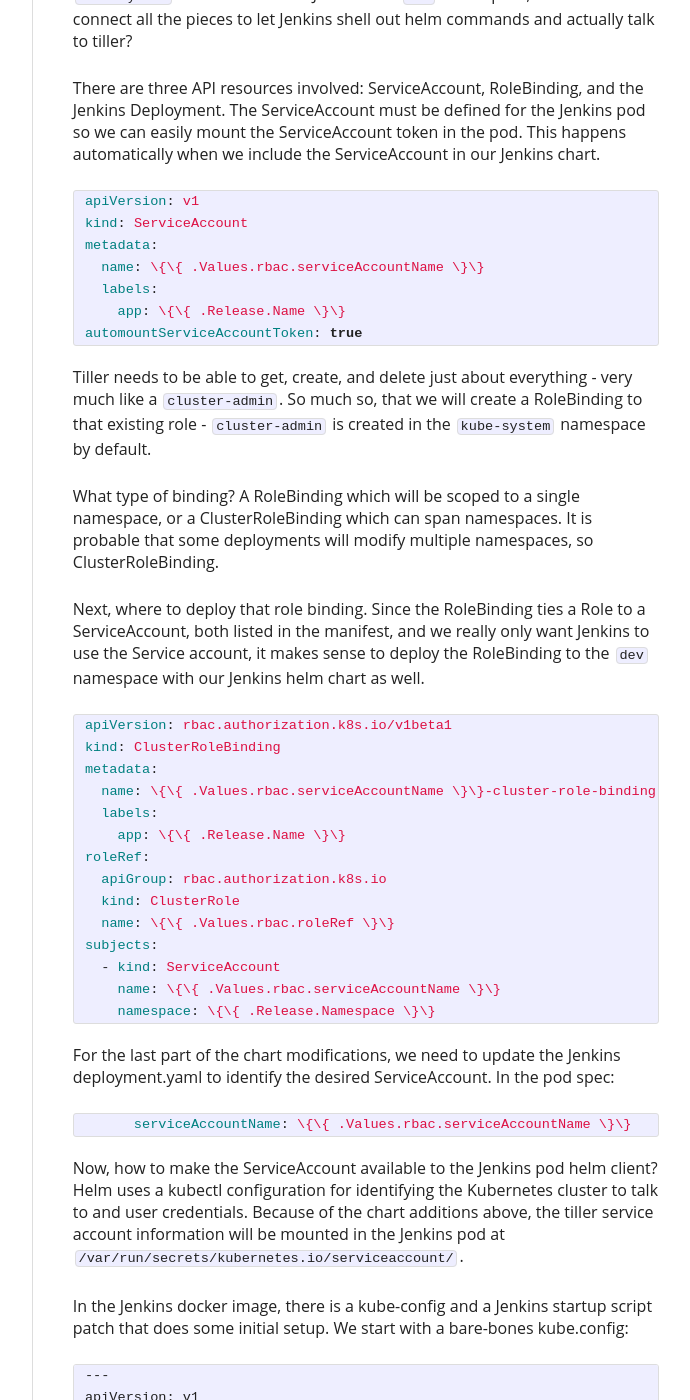
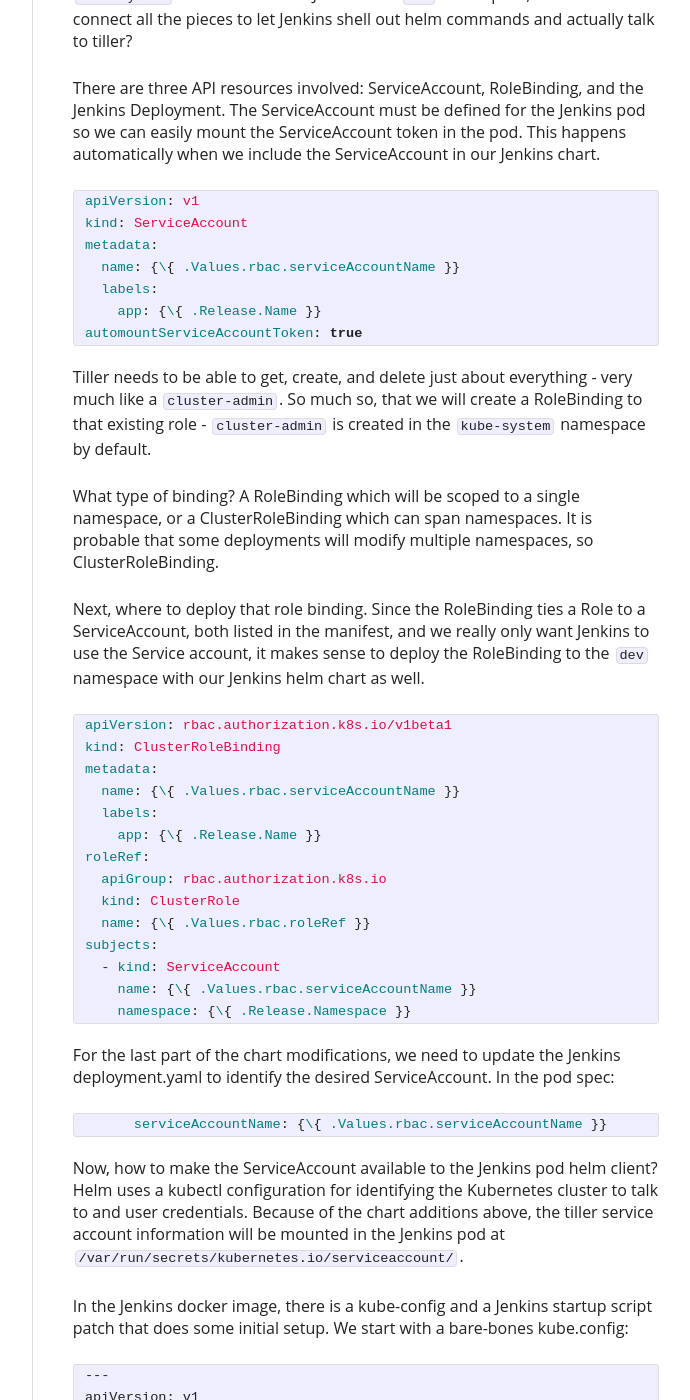
Before and after one commit to stevetarver/stevetarver.github.io, a Jekyll site: the page built from _posts/2017-12-19-pipeline-design-pt5.md, in a window 1280 px wide and 1400 px high, scrolled down 6055 px. Shown: the whole window, without its empty margins (461-1151 px from the left). Built offline with Jekyll 4.4.1, drawn with Linux system fonts in a browser that asks for light colours; nearby versions of some CDN libraries; some web fonts are replaced.

Commit message:
Fix escapes for {{ in pipeline design pt5

````diff
--- a/_posts/2017-12-19-pipeline-design-pt5.md
+++ b/_posts/2017-12-19-pipeline-design-pt5.md
@@ -236,9 +236,9 @@
 apiVersion: v1
 kind: ServiceAccount
 metadata:
-  name: \{\{ .Values.rbac.serviceAccountName \}\}
+  name: {\{ .Values.rbac.serviceAccountName }}
   labels:
-    app: \{\{ .Release.Name \}\}
+    app: {\{ .Release.Name }}
 automountServiceAccountToken: true
 ```
 
@@ -252,23 +252,23 @@
 apiVersion: rbac.authorization.k8s.io/v1beta1
 kind: ClusterRoleBinding
 metadata:
-  name: \{\{ .Values.rbac.serviceAccountName \}\}-cluster-role-binding
+  name: {\{ .Values.rbac.serviceAccountName }}
   labels:
-    app: \{\{ .Release.Name \}\}
+    app: {\{ .Release.Name }}
 roleRef:
   apiGroup: rbac.authorization.k8s.io
   kind: ClusterRole
-  name: \{\{ .Values.rbac.roleRef \}\}
+  name: {\{ .Values.rbac.roleRef }}
 subjects:
   - kind: ServiceAccount
-    name: \{\{ .Values.rbac.serviceAccountName \}\}
-    namespace: \{\{ .Release.Namespace \}\}
+    name: {\{ .Values.rbac.serviceAccountName }}
+    namespace: {\{ .Release.Namespace }}
 ```
 
 For the last part of the chart modifications, we need to update the Jenkins deployment.yaml to identify the desired ServiceAccount. In the pod spec:
 
 ```yaml
-      serviceAccountName: \{\{ .Values.rbac.serviceAccountName \}\}
+      serviceAccountName: {\{ .Values.rbac.serviceAccountName }}
 ```
 
 Now, how to make the ServiceAccount available to the Jenkins pod helm client? Helm uses a kubectl configuration for identifying the Kubernetes cluster to talk to and user credentials. Because of the chart additions above, the tiller service account information will be mounted in the Jenkins pod at `/var/run/secrets/kubernetes.io/serviceaccount/`.
````
